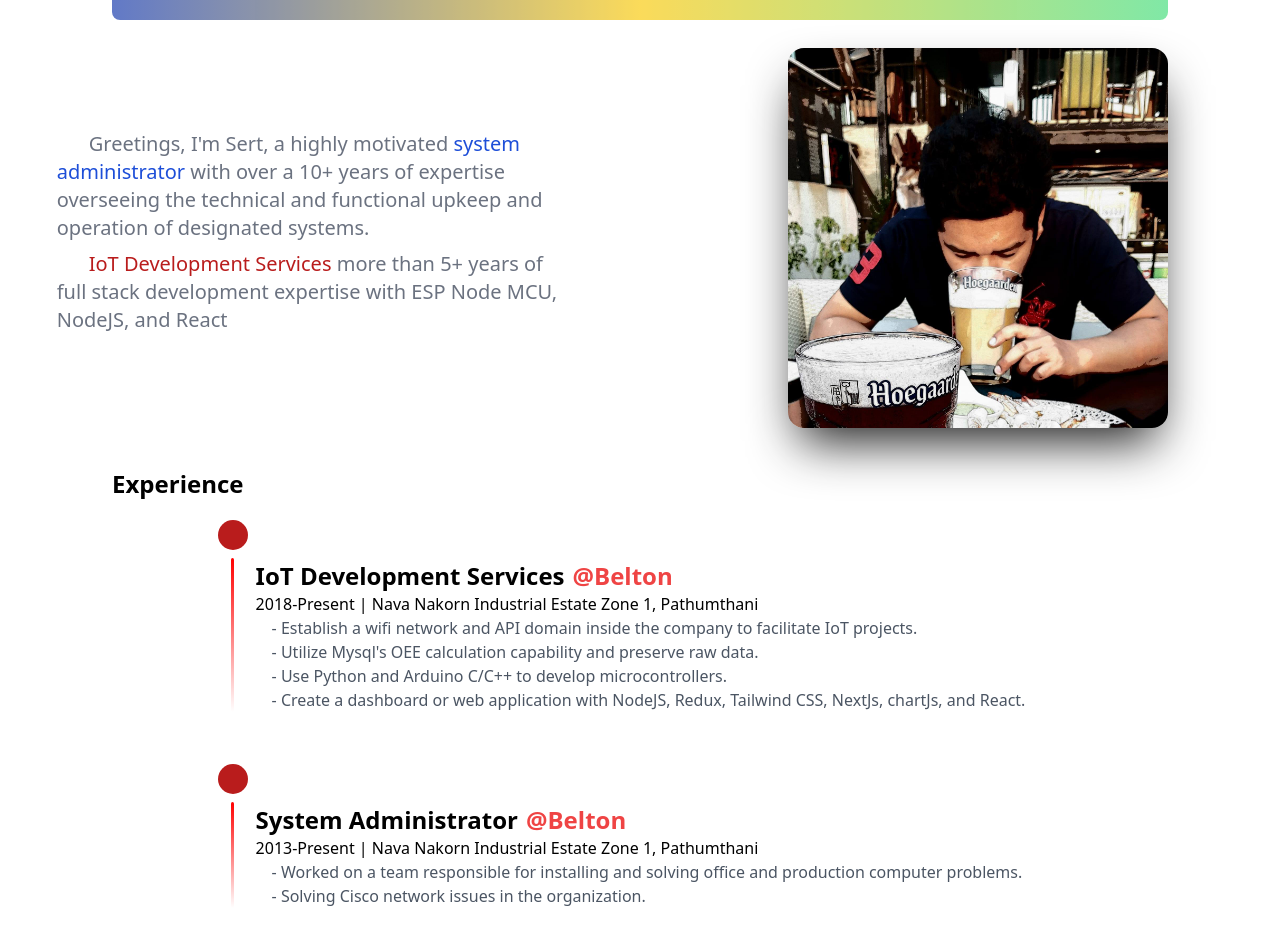
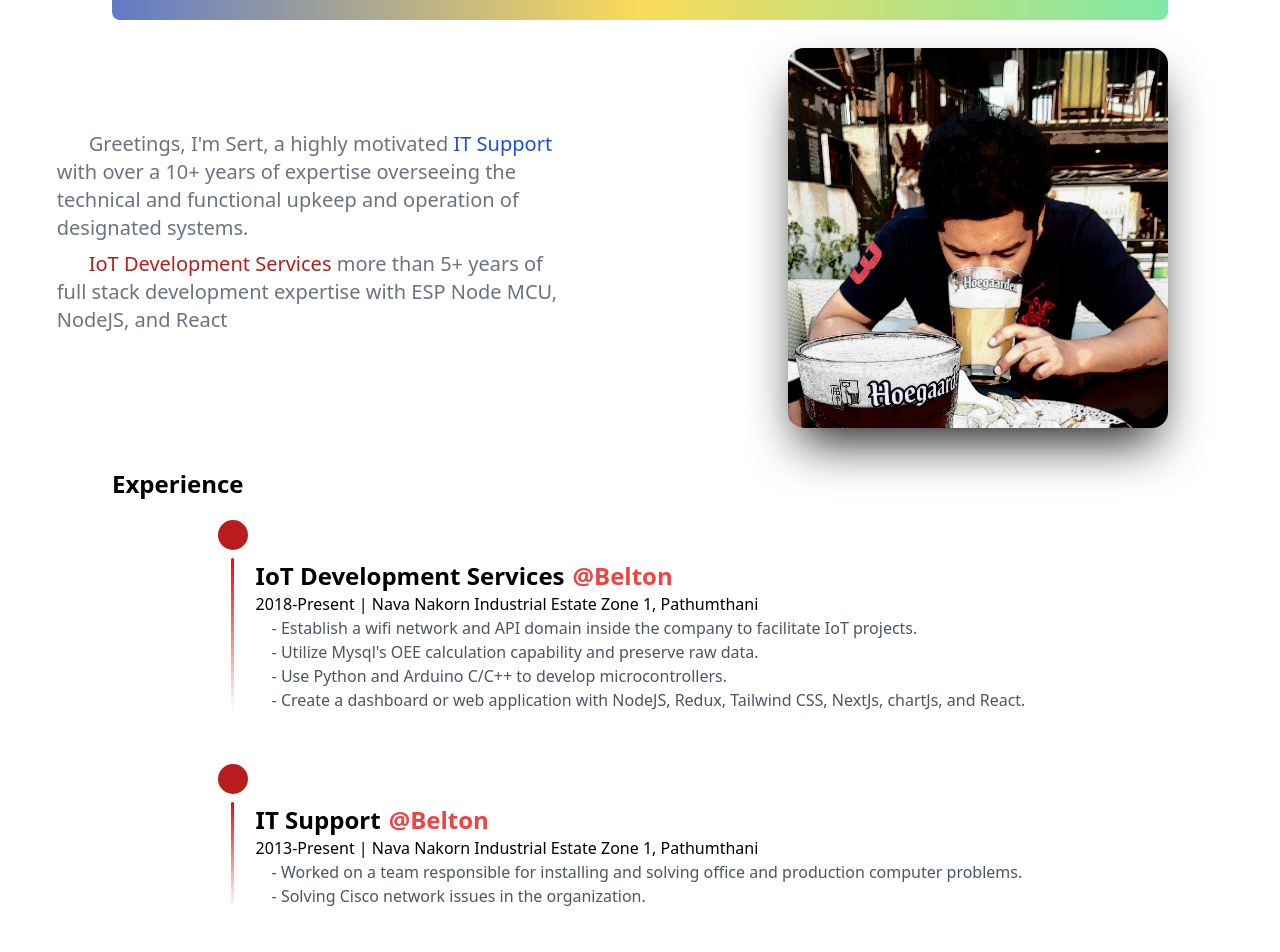
Before and after one commit to prasertnuannim/prasertnuannim.github.io, a Next.js app: page /about in a window 1280 px wide. Shown: the part 200-1152 px from the top of the page. Built offline with nearby package versions, Linux system fonts and the light colour scheme; no server answers.

Commit message:
edit about

```diff
--- a/src/components/Experience.tsx
+++ b/src/components/Experience.tsx
@@ -127,7 +127,7 @@ const Experience: React.FC = () => {
             ]}
           />
           <Details
-            position="System Administrator"
+            position="IT Support"
             company="Belton"
             companyLink="https://www.beltontechnology.com/en/index.html"
             time="2013-Present"
--- a/src/pages/about.tsx
+++ b/src/pages/about.tsx
@@ -62,7 +62,7 @@ const about = (props: Props) => {
             >
               <p className="indent-8 text-gray-500 text-xl font-medium md:text-md md:p-0 sm:text-md">
                 Greetings, I'm Sert, a highly motivated{" "}
-                <span className="text-blue-700">system administrator</span> with
+                <span className="text-blue-700">IT Support</span> with
                 over a 10+ years  of expertise overseeing the technical and
                 functional upkeep and operation of designated systems.
               </p>
```
